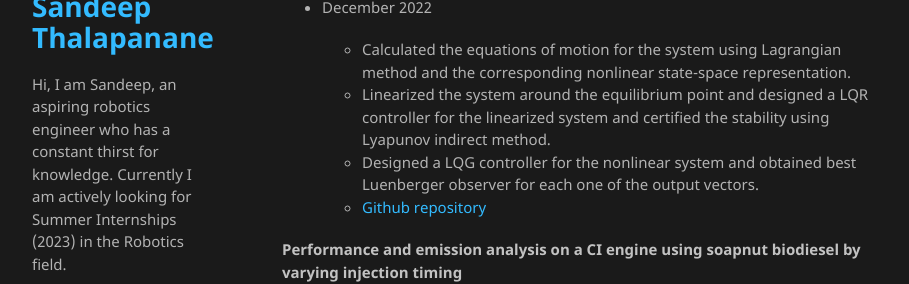
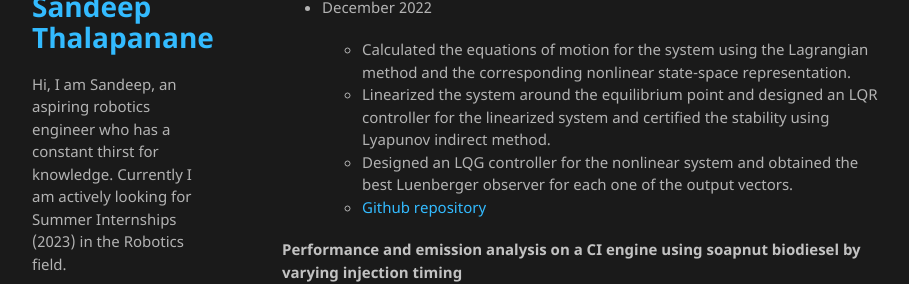
Before and after one commit to sandeepthalapanane/sandeepthalapanane.github.io, a Jekyll site: the page built from index.md, in a window 1280 px wide and 900 px high, scrolled down 1009 px, cut to the strip 221-505 px from the top of the window. Shown: the whole strip, without its empty margins (178-1087 px from the left). Built offline with Jekyll 4.4.1, drawn with Linux system fonts in a browser that asks for light colours; our own code applies the rules of GitHub Pages for plain Markdown files.

Commit message:
proj update

```diff
--- a/index.md
+++ b/index.md
@@ -38,9 +38,9 @@ layout: default
 #### Designing LQR and LQG controller for a crane system
  - December 2022
 
-   - Calculated the equations of motion for the system using Lagrangian method and the corresponding nonlinear state-space representation.
-   - Linearized the system around the equilibrium point and designed a LQR controller for the linearized system and certified the stability using Lyapunov indirect method.
-   - Designed a LQG controller for the nonlinear system and obtained best Luenberger observer for each one of the output vectors.
+   - Calculated the equations of motion for the system using the Lagrangian method and the corresponding nonlinear state-space representation.
+   - Linearized the system around the equilibrium point and designed an LQR controller for the linearized system and certified the stability using Lyapunov indirect method.
+   - Designed an LQG controller for the nonlinear system and obtained the best Luenberger observer for each one of the output vectors.
    - [Github repository](https://github.com/sandeepthalapanane/LQR-and-LQG-Controller-for-a-Crane-system)
 
 
```
